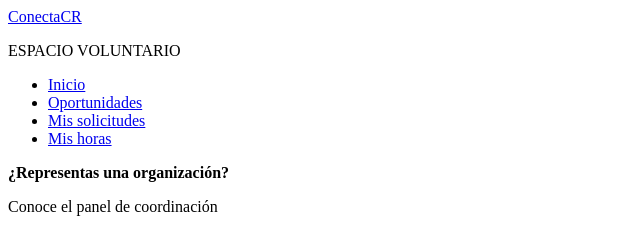
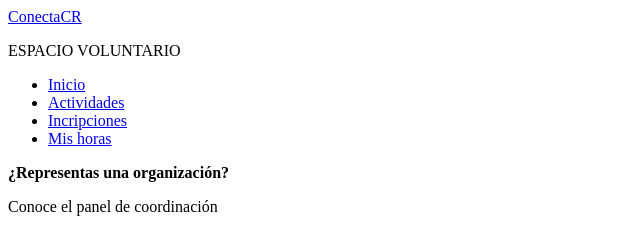
Before and after one commit to manbri34/conecta-voluntariado-cr-equipo02, a plain HTML site: page indexconecta.html in a window 1280 px wide. Shown: the top 229 px of the page, 0-640 px from the left. Drawn offline with Linux system fonts and the light colour scheme.

Commit message:
index update

```diff
--- a/indexconecta.html
+++ b/indexconecta.html
@@ -21,8 +21,8 @@
             <nav class="nav-principal">
                 <ul>
                     <li><a href="index.html" class="active">Inicio</a></li>
-                    <li><a href="oportunidades.html">Oportunidades</a></li>
-                    <li><a href="solicitudes.html">Mis solicitudes</a></li>
+                    <li><a href="actividades.html">Actividades</a></li>
+                    <li><a href="incripcion.html">Incripciones</a></li>
                     <li><a href="horas.html">Mis horas</a></li>
                 </ul>
             </nav>
```
